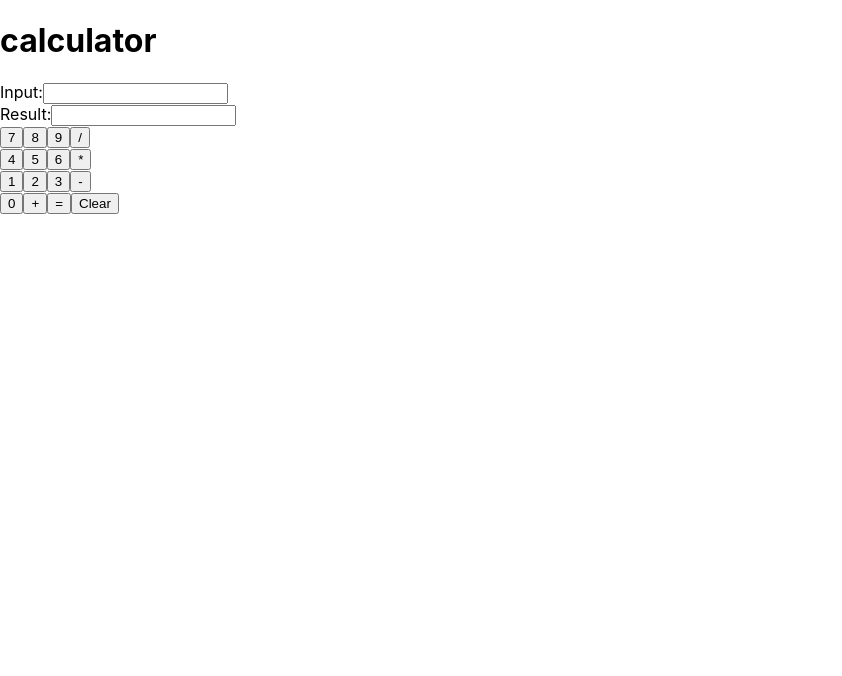
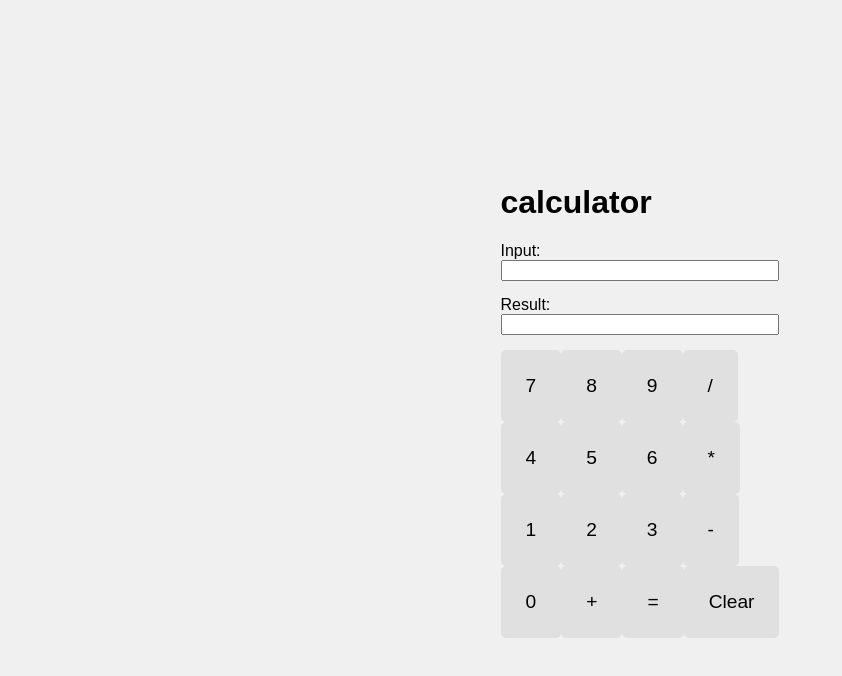
Before and after one commit to Soyamstha/React-random-project, a React (Create React App) app: page / in a window 1280 px wide. Shown: the top 676 px of the page, without its empty margins (0-842 px from the left). Built offline with nearby package versions, Linux system fonts and the light colour scheme.

Commit message:
added css

```diff
--- a/src/App.css
+++ b/src/App.css
@@ -36,3 +36,31 @@
     transform: rotate(360deg);
   }
 }
+body{
+  font-family: Arial, sans-serif;
+  background-color: #f0f0f0;
+  display: flex;
+  justify-content: center;
+  align-items: center;
+  height: 100vh;
+}
+.screen {
+    display: flex;
+    flex-direction: column;
+    margin-bottom: 15px;
+}
+button {
+    padding: 25px;
+    font-size: 1.2em;
+    background-color: #e0e0e0;
+    border: none;
+    border-radius: 5px;
+    cursor: pointer;
+    transition: background-color 0.2s ease;
+}
+.row1{
+  padding: 1;
+}
+button:hover {
+    background-color: #d5d5d5;
+}
--- a/src/App.jsx
+++ b/src/App.jsx
@@ -31,12 +31,12 @@ function Calculator() {
     }
   };
   return (
-    <div className='text-white'>
-      <div>
+    <div>
+      <div class='screen'>
         <label>Input:</label>
         <input value={input}></input>
       </div>
-      <div>
+      <div class='screen'>
         <label>Result:</label>
         <input value={result}></input>
       </div>
```
